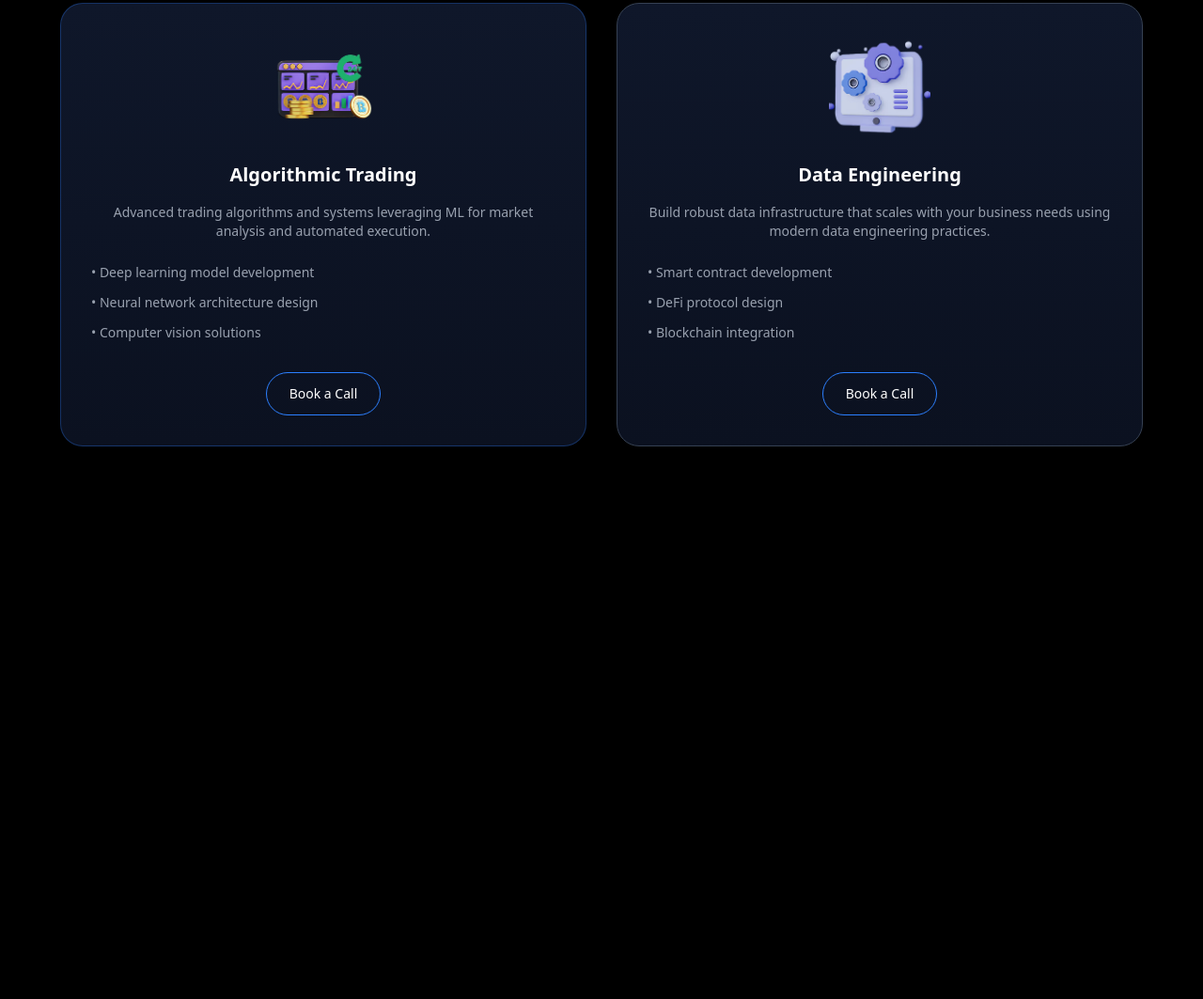
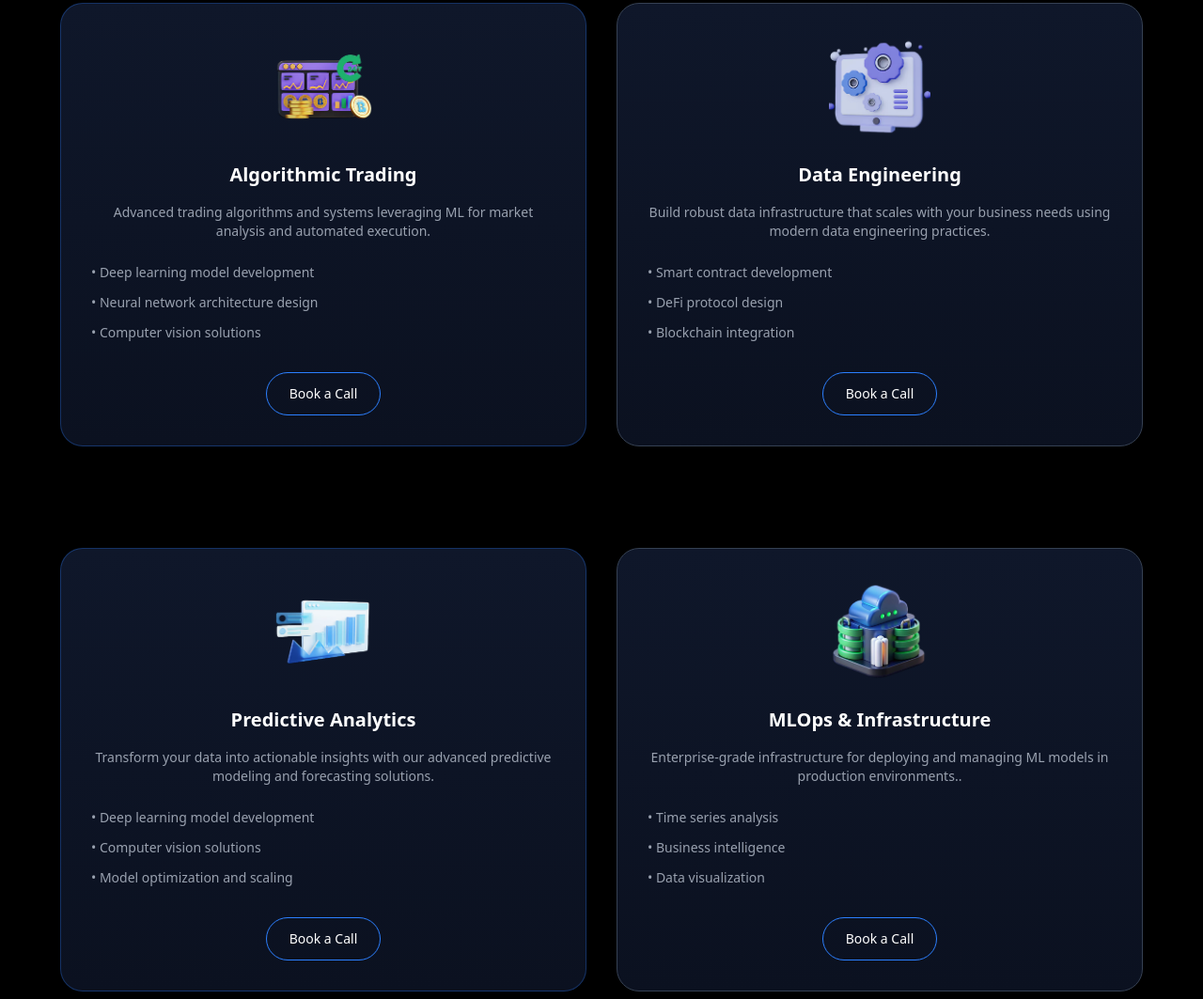
Before and after one commit to TOJIo7/Exam-as, a website: page src/page1.html in a window 1280 px wide. Shown: the part 1235-2298 px from the top of the page at 94% size. Before the commit the page ends 1718 px from the top, so only its background shows below. Drawn offline with Linux system fonts and the light colour scheme.

Commit message:
section4 p2

```diff
--- a/src/page1.html
+++ b/src/page1.html
@@ -111,6 +111,41 @@
       </div>
     </div>
   </section>
+  <section class="bg-black text-white py-2  pt-[50px] px-6">
+    <div class="max-w-6xl mx-auto">
+      <div class="flex flex-col md:flex-row mt-[50px] gap-8">
+        <div class="flex-1 bg-gradient-to-b from-[#0f172a] to-[#0b1120] rounded-3xl p-8 border border-blue-500/30 ">
+          <div class="flex justify-center mb-6">
+            <img src="../dig4.png" alt="AI" class="w-28 h-28 object-contain">
+          </div>
+          <h3 class="text-xl font-semibold text-center mb-4">Predictive Analytics</h3>
+          <p class="text-gray-400 text-sm text-center mb-6">Transform your data into actionable insights with our advanced predictive modeling and forecasting solutions.</p>
+          <ul class="text-gray-400 text-sm space-y-3 mb-8">
+            <li>• Deep learning model development</li>
+            <li>• Computer vision solutions</li>
+            <li>• Model optimization and scaling</li>
+          </ul>
+          <div class="flex justify-center">
+            <button class="flex items-center gap-3 px-6 py-3  border border-blue-500 text-sm  rounded-3xl"> Book a Call</button>
+          </div>
+        </div>
+        <div
+          class="flex-1 bg-gradient-to-b from-[#0f172a] to-[#0b1120] rounded-3xl p-8 border border-gray-700 ">
+          <div class="flex justify-center mb-6"><img src="../dig5.png" alt="Blockchain" class="w-28 h-28 object-contain"></div>
+          <h3 class="text-xl font-semibold text-center mb-4">MLOps & Infrastructure</h3>
+          <p class="text-gray-400 text-sm text-center mb-6">Enterprise-grade infrastructure for deploying and managing ML models in production environments..</p>
+          <ul class="text-gray-400 text-sm space-y-3 mb-8">
+            <li>• Time series analysis</li>
+            <li>• Business intelligence</li>
+            <li>• Data visualization</li>
+          </ul>
+          <div class="flex justify-center">
+            <button class="flex items-center gap-3 px-6 py-3  border border-blue-500 text-sm  rounded-3xl"> Book a Call </button>
+          </div>
+        </div>
+      </div>
+    </div>
+  </section>
 
 </body>
 </html>
```
